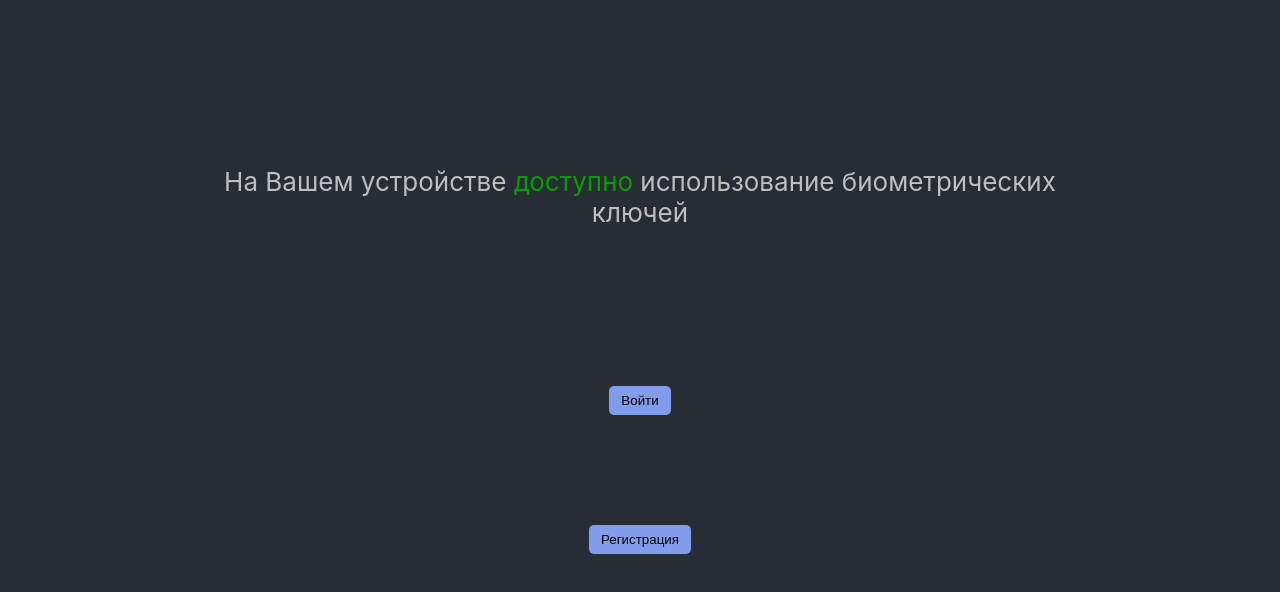
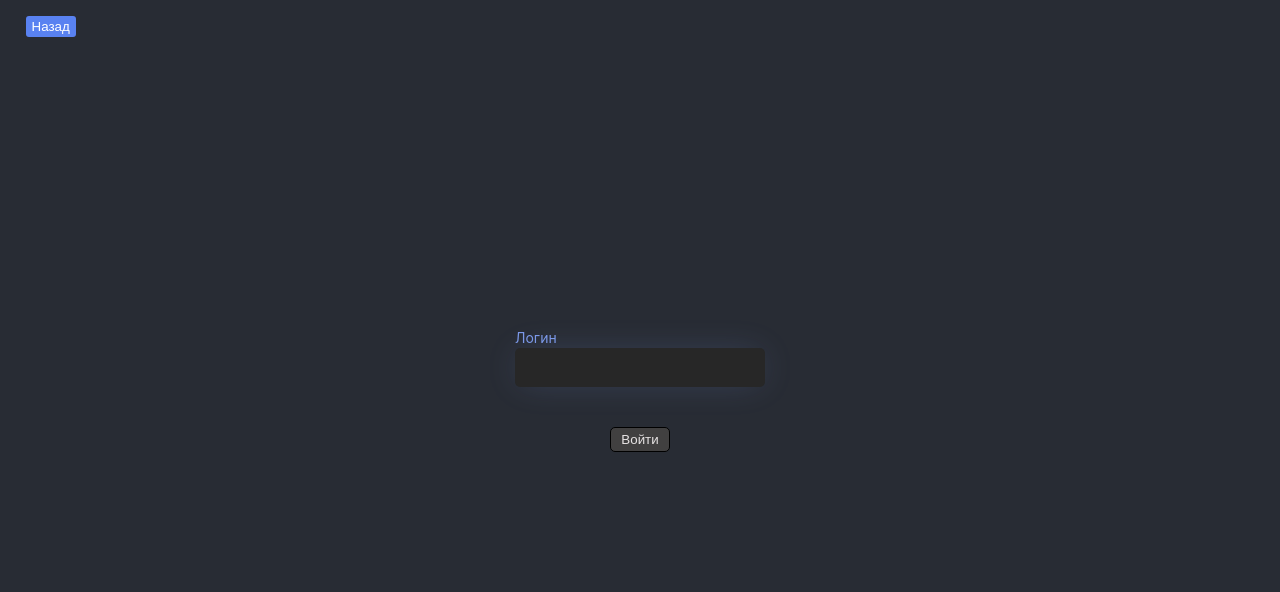
Before and after one commit to NickZm777/biometric_auth_front, a React (Create React App) app: page / in a window 1280 px wide. Both pictures are taken after a click on the button "Войти". Shown: the top 592 px of the page. Built offline with nearby package versions, Linux system fonts and the light colour scheme.

Commit message:
fix forms

```diff
--- a/src/App.css
+++ b/src/App.css
@@ -39,30 +39,39 @@
   flex-direction: column;
   max-width: 250px;
 }
+.formContainer h1 {
+  font-size: 2.5rem;
+  text-decoration: underline;
+  color: rgb(150, 175, 252);
+}
 
 .form-input {
   margin-bottom: 20px;
-  padding: 5px;
+  padding: 8px;
   font-size: 20px;
   background-color: #272727;
-  color: rgb(182, 198, 243);
+  color: rgb(198, 209, 240);
   border-radius: 5px;
   border: none;
   -webkit-box-shadow: 0px 0px 34px -5px rgba(128, 156, 235, 0.2);
   -moz-box-shadow: 0px 0px 34px -5px rgba(128, 156, 235, 0.2);
   box-shadow: 0px 0px 34px -5px rgba(128, 156, 235, 0.2);
 }
+.form-input:focus {
+  outline: none;
+  background-color: #221f1f;
+}
 
 .form form label {
   color: rgb(124, 153, 233);
   text-align: left;
   margin-bottom: 2px;
-  font-size: 15px;
+  font-size: 14px;
 }
 
 .form-submit {
-  max-width: 70px;
-  margin: 0 auto;
+  /* max-width: 70px; */
+  margin: 20px auto;
   background-color: rgb(65, 64, 64);
   color: rgb(231, 227, 227);
   border-radius: 5px;
@@ -110,6 +119,7 @@
   color: rgb(190, 190, 190);
   margin-bottom: 10%;
   width: 70%;
+  font-size: 1.25rem;
 }
 .notification-awailable {
   color: rgb(4, 158, 4);
@@ -119,12 +129,40 @@
   color: rgb(175, 6, 6);
 }
 .selectForm {
-
   margin-top: 30px;
   padding: 7px 12px;
   border-radius: 5px;
-  background-color: rgb(128, 156, 235);
+  background-color: rgb(138, 166, 241);
   cursor: pointer;
   border: none;
   margin-bottom: 80px;
 }
+.selectForm:hover {
+  background-color: rgb(89, 130, 241);
+
+}
+
+.btn-back {
+  background-color: rgb(89, 130, 241);
+  color: white;
+  position: absolute;
+  top: 2%;
+  left: 2%;
+  cursor: pointer;
+  border: none;
+  padding: 3px 6px;
+  border-radius: 3px;
+}
+.btn-back:hover {
+background-color: rgb(11, 60, 206);
+}
+
+.loginError {
+  color:rgb(197, 5, 5);
+  font-size: 2rem;
+}
+
+.loginErrorMessage {
+  color:rgb(134, 170, 218);
+  font-size: 1.5rem;
+}
--- a/src/App.js
+++ b/src/App.js
@@ -1,11 +1,12 @@
 /* eslint-disable no-unused-vars */
 import "./App.css"
 import { useState } from "react"
-import Auth from "./components/Auth"
-import RegisterForm from "./components/RegisterForm"
-import LogInForm from "./components/LogInForm"
-import Unregistered from "./components/Unregistered"
-import BioForm from "./components/biometric/BioRegisterForm"
+// import Auth from "./components/Auth"
+// import RegisterForm from "./components/RegisterForm"
+// import LogInForm from "./components/LogInForm"
+// import Unregistered from "./components/Unregistered"
+import BioRegisterForm from "./components/biometric/BioRegisterForm"
+import BioLoginForm from "./components/biometric/BioLoginForm"
 import BioCheck from "./components/BioCheck"
 
 const RES = {
@@ -14,21 +15,43 @@ const RES = {
 }
 
 function App() {
-  const [data, setData] = useState("")
+  // const [data, setData] = useState("")
   const [register, setRegister] = useState(false)
-  const [bioRegister, setBioRegister] = useState(true)
+  const [login, setLogin] = useState(false)
+  // const [bioRegister, setBioRegister] = useState(true)
 
-  const changeForm = () => {
-    setRegister((req) => !req)
-  }
+  // const changeForm = () => {
+  //   setRegister((req) => !req)
+  // }
 
   return (
     <div className="App">
       <header className="App-header">
         <>
-          <BioCheck />
-          <button className="selectForm">Войти</button>
-          <button className="selectForm">Регистрация</button>
+          <button
+            className="btn-back"
+            onClick={() => {
+              setRegister(false)
+              setLogin(false)
+            }}
+          >
+            Назад
+          </button>
+
+          {!login && !register && (
+            <>
+              <BioCheck />
+              <button className="selectForm" onClick={() => setLogin(true)}>
+                Войти
+              </button>
+              <button className="selectForm" onClick={() => setRegister(true)}>
+                Регистрация
+              </button>
+            </>
+          )}
+
+          {login && <BioLoginForm />}
+          {register && <BioRegisterForm />}
 
           {/* {bioRegister ? (
             <BioForm />
--- a/src/components/biometric/BioLoginForm.js
+++ b/src/components/biometric/BioLoginForm.js
@@ -7,14 +7,16 @@ import sendCredsForVerification from "../../api/helpersBioAuth/sendCredsForVerif
 import { saveKey } from "../../api/helper"
 
 const BioLoginForm = () => {
-  const [userNameforVerify, setUserNameforVerify] = useState("")
+  const [login, setLogin] = useState("")
   const [loginSuccess, setLoginSuccess] = useState(false)
   const [loginError, setLoginError] = useState(false)
+  const [userInfo, setUserInfo] = useState("")
+  const [verificationCounter, setVerificationCounter] = useState("")
 
   const verifyBioKey = async () => {
     setLoginSuccess(false)
     setLoginError(false)
-    const res = await getVerificationOptions(userNameforVerify)
+    const res = await getVerificationOptions(login)
     if (res.status === "success") {
       const publicKey = preformatVerificationCredReq(res.data, document.domain)
       try {
@@ -24,13 +26,17 @@ const BioLoginForm = () => {
         // saveKey(generatedBrowserCreds)
         console.log(publicKey)
         const creds = {
-          userInfoforSession: userNameforVerify,
+          sessionLogin: login,
           data: generatedBrowserCreds,
         }
         const verifiedRes = await sendCredsForVerification(creds)
         alert(JSON.stringify(verifiedRes))
         if (verifiedRes.status === "success") {
           setLoginSuccess(true)
+          setUserInfo(
+            `${verifiedRes.info.firstName} ${verifiedRes.info.lastName}`
+          )
+          setVerificationCounter(verifiedRes.info.counter)
         } else {
           setLoginError(verifiedRes.message)
         }
@@ -48,8 +54,7 @@ const BioLoginForm = () => {
   return (
     <>
       {!loginSuccess && !loginError && (
-        <div>
-          <h1>Log in</h1>
+        <div className="formContainer">
           <div className="form">
             <form
               onSubmit={(e) => {
@@ -57,24 +62,28 @@ const BioLoginForm = () => {
                 verifyBioKey()
               }}
             >
-              <label>Enter username</label>
+              <label>Логин</label>
               <input
+                required
                 className="form-input"
                 type="text"
-                value={userNameforVerify}
-                onChange={(e) => setUserNameforVerify(e.target.value)}
+                value={login}
+                onChange={(e) => setLogin(e.target.value)}
               />
-              <input className="form-submit" type="submit" value="verify" />
+              <input className="form-submit" type="submit" value="Войти" />
             </form>
           </div>
         </div>
       )}
       {loginSuccess && (
-        <h1 className="loginSuccess">{`${userNameforVerify}, you are successfully logined`}</h1>
+        <>
+          <h1 className="loginSuccess">{`${userInfo}, Вы успешно авторизованы`}</h1>
+          <div>{`counter: ${verificationCounter}`}</div>
+        </>
       )}
       {loginError && (
         <>
-          <h1 className="loginError">{`Login failure`}</h1>
+          <h1 className="loginError">{`Ошибка авторизации`}</h1>
           <div className="loginErrorMessage">{loginError}</div>
         </>
       )}
--- a/src/components/biometric/BioRegisterForm.js
+++ b/src/components/biometric/BioRegisterForm.js
@@ -10,7 +10,8 @@ import { saveKey } from "../../api/helper"
 import publicKeyCredentialToJSON from "../../utils/publicKeyCredentialToJSON"
 
 const BioRegisterForm = () => {
-  const [name, setName] = useState("")
+  const [firstName, setFirstName] = useState("")
+  const [lastName, setLastName] = useState("")
   const [userName, setUserName] = useState("")
   const [registerSuccess, setRegisterSuccess] = useState(false)
   const [registerError, setRegisterError] = useState(false)
@@ -20,7 +21,8 @@ const BioRegisterForm = () => {
     setRegisterError(false)
     const res = await getCreateOptions({
       userName: userName,
-      name: name,
+      firstName: firstName,
+      lastName: lastName,
     })
     if (res.status === "success") {
       const publicKey = preformatMakeCredReq(res.data)
@@ -52,42 +54,53 @@ const BioRegisterForm = () => {
   return (
     <>
       {!registerSuccess && !registerError && (
-        <div>
-          <h1>Registration</h1>
+        <div className="formContainer">
           <div className="form">
             <form
               onSubmit={(e) => {
                 e.preventDefault()
-                console.log("username:", userName)
-                console.log("name:", name)
                 createBioKey()
               }}
             >
-              <label>Name</label>
+              <label>Имя</label>
               <input
+                required
                 className="form-input"
                 type="text"
-                value={name}
-                onChange={(e) => setName(e.target.value)}
+                value={firstName}
+                onChange={(e) => setFirstName(e.target.value)}
               />
-              <label>User Name</label>
+              <label>Фамилия</label>
               <input
+                required
+                className="form-input"
+                type="text"
+                value={lastName}
+                onChange={(e) => setLastName(e.target.value)}
+              />
+              <label>Логин</label>
+              <input
+                required
                 className="form-input"
                 type="text"
                 value={userName}
                 onChange={(e) => setUserName(e.target.value)}
               />
-              <input className="form-submit" type="submit" value="submit" />
+              <input
+                className="form-submit"
+                type="submit"
+                value="Подтвердить"
+              />
             </form>
           </div>
         </div>
       )}
       {registerSuccess && (
-        <h1 className="loginSuccess">{`${userName}, you are successfully registered`}</h1>
+        <h1 className="loginSuccess">{`${firstName} ${lastName}, Вы успешно зарегистрированы`}</h1>
       )}
       {registerError && (
         <>
-          <h1 className="loginError">{`Login failure`}</h1>
+          <h1 className="loginError">{`Ошибка регистрации`}</h1>
           <div className="loginErrorMessage">{registerError}</div>
         </>
       )}
--- a/src/utils/callBrowserApiCreate.js
+++ b/src/utils/callBrowserApiCreate.js
@@ -1,11 +1,6 @@
 import publicKeyCredentialToJSON from "./publicKeyCredentialToJSON"
 
 const callBrowserApiCreate = async (publicKey) => {
-  // if (!window.PublicKeyCredential) {
-  //   alert("window.PublicKeyCredential is disabled")
-  //   console.log("window.PublicKeyCredential is disabled")
-  //   return
-  // }
   const result = await navigator.credentials
     .create({ publicKey })
     .then((output) => {
--- a/src/utils/callBrowserApiGet.js
+++ b/src/utils/callBrowserApiGet.js
@@ -2,12 +2,6 @@
 import publicKeyCredentialToJSON from "./publicKeyCredentialToJSON"
 
 const callBrowserApiGet = async ({ publicKey }) => {
-  // if (!window.PublicKeyCredential) {
-  //   alert("window.PublicKeyCredential is disabled")
-  //   console.log("window.PublicKeyCredential is disabled")
-  //   return
-  // }
-
   const result = await navigator.credentials
     .get({ publicKey: publicKey })
     .then((output) => {
```
